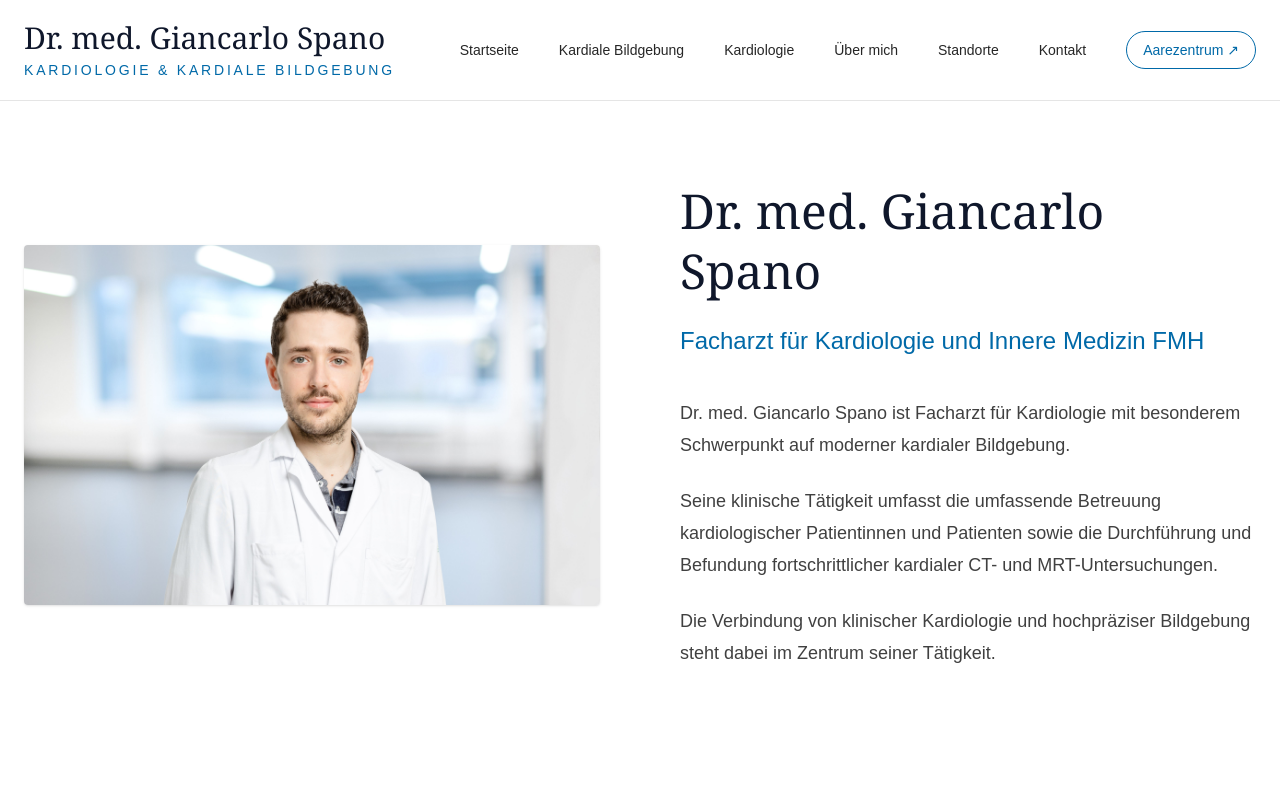
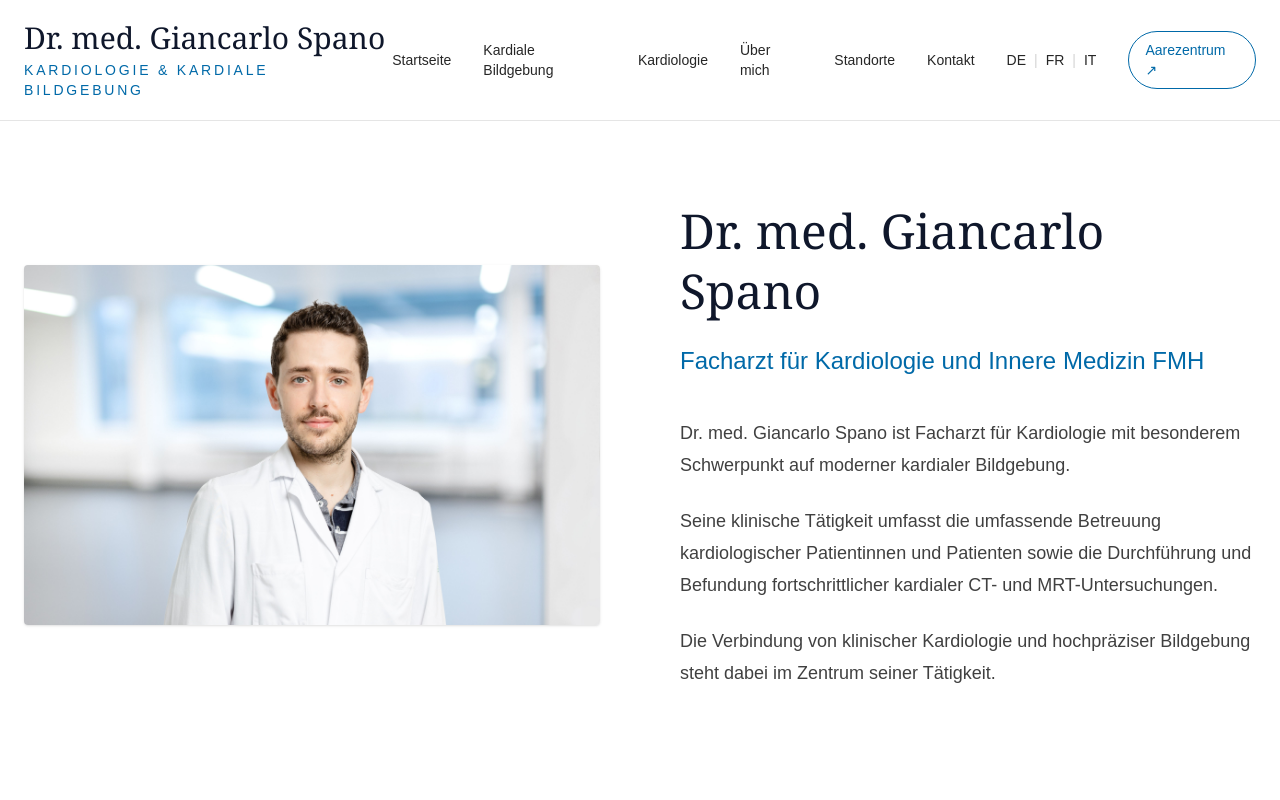
Before and after one commit to giancarlospano1-beep/kardiale-bildgebung, a Next.js app: page /fr in a window 1280 px wide. Shown: the top 800 px of the page. Built offline with nearby package versions, Linux system fonts and the light colour scheme.

Commit message:
Add multilingual DE FR IT navigation

```diff
--- a/app/fr/page.tsx
+++ b/app/fr/page.tsx
@@ -21,7 +21,7 @@ export default function Home() {
             </p>
           </div>
 
-          <nav className="hidden md:flex items-center gap-10 text-sm">
+          <nav className="hidden md:flex items-center gap-8 text-sm">
             <a href="#startseite" className="hover:text-sky-700 transition-colors">
               Startseite
             </a>
@@ -41,9 +41,28 @@ export default function Home() {
               Kontakt
             </a>
 
+           <div className="flex items-center gap-2 text-sm">
+  <a href="/" className="hover:text-sky-700 transition-colors font-medium">
+    DE
+  </a>
+
+  <span className="text-neutral-300">|</span>
+
+  <a href="/fr" className="hover:text-sky-700 transition-colors">
+    FR
+  </a>
+
+  <span className="text-neutral-300">|</span>
+
+  <a href="/it" className="hover:text-sky-700 transition-colors">
+    IT
+  </a>
+</div>
+
 <a
   href="https://www.kardiologie-aarezentrum.ch"
   target="_blank"
+  rel="noopener noreferrer"
   className="border border-sky-700 text-sky-700 px-4 py-2 rounded-full hover:bg-sky-700 hover:text-white transition-all"
 >
   Aarezentrum ↗
--- a/app/it/page.tsx
+++ b/app/it/page.tsx
@@ -21,7 +21,7 @@ export default function Home() {
             </p>
           </div>
 
-          <nav className="hidden md:flex items-center gap-10 text-sm">
+          <nav className="hidden md:flex items-center gap-8 text-sm">
             <a href="#startseite" className="hover:text-sky-700 transition-colors">
               Startseite
             </a>
@@ -41,9 +41,28 @@ export default function Home() {
               Kontakt
             </a>
 
+           <div className="flex items-center gap-2 text-sm">
+  <a href="/" className="hover:text-sky-700 transition-colors font-medium">
+    DE
+  </a>
+
+  <span className="text-neutral-300">|</span>
+
+  <a href="/fr" className="hover:text-sky-700 transition-colors">
+    FR
+  </a>
+
+  <span className="text-neutral-300">|</span>
+
+  <a href="/it" className="hover:text-sky-700 transition-colors">
+    IT
+  </a>
+</div>
+
 <a
   href="https://www.kardiologie-aarezentrum.ch"
   target="_blank"
+  rel="noopener noreferrer"
   className="border border-sky-700 text-sky-700 px-4 py-2 rounded-full hover:bg-sky-700 hover:text-white transition-all"
 >
   Aarezentrum ↗
--- a/app/page.tsx
+++ b/app/page.tsx
@@ -21,7 +21,7 @@ export default function Home() {
             </p>
           </div>
 
-          <nav className="hidden md:flex items-center gap-10 text-sm">
+          <nav className="hidden md:flex items-center gap-8 text-sm">
             <a href="#startseite" className="hover:text-sky-700 transition-colors">
               Startseite
             </a>
@@ -41,9 +41,28 @@ export default function Home() {
               Kontakt
             </a>
 
+           <div className="flex items-center gap-2 text-sm">
+  <a href="/" className="hover:text-sky-700 transition-colors font-medium">
+    DE
+  </a>
+
+  <span className="text-neutral-300">|</span>
+
+  <a href="/fr" className="hover:text-sky-700 transition-colors">
+    FR
+  </a>
+
+  <span className="text-neutral-300">|</span>
+
+  <a href="/it" className="hover:text-sky-700 transition-colors">
+    IT
+  </a>
+</div>
+
 <a
   href="https://www.kardiologie-aarezentrum.ch"
   target="_blank"
+  rel="noopener noreferrer"
   className="border border-sky-700 text-sky-700 px-4 py-2 rounded-full hover:bg-sky-700 hover:text-white transition-all"
 >
   Aarezentrum ↗
```
Lines whose indentation alone changed are shown as unchanged.
